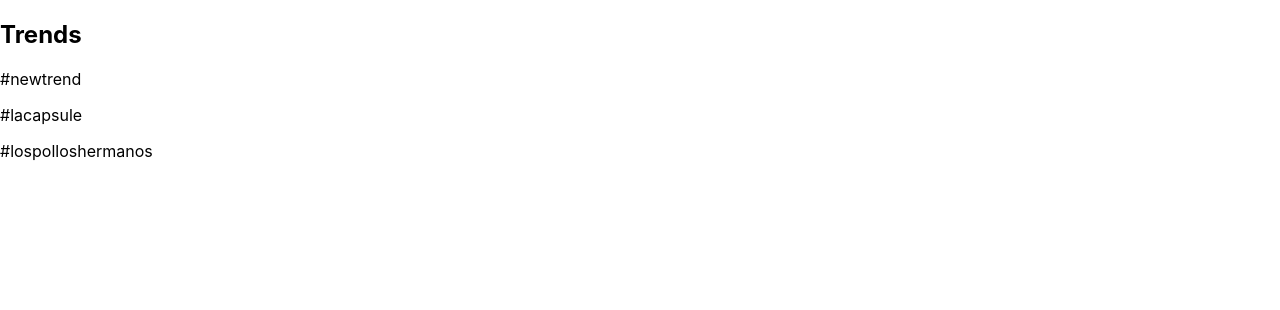
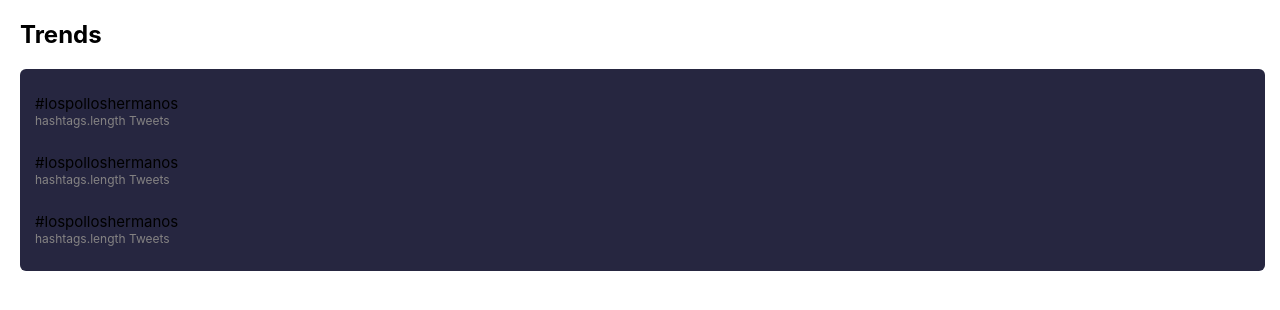
Before and after one commit to MarineSchuermans/twitter2-frontend, a Next.js app: page /hashtags in a window 1280 px wide. Shown: the top 310 px of the page. Built offline with nearby package versions, Linux system fonts and the light colour scheme.

Commit message:
page Home is ok

```diff
--- a/components/Hashtags.js
+++ b/components/Hashtags.js
@@ -4,7 +4,7 @@
 import { useSelector } from 'react-redux';
 import Home from './Home';
 
-function Trends() {
+function Hashtags() {
   const trends = useSelector((state) => state.trends);
 
   return (
@@ -26,4 +26,4 @@
   );
 }
 
-export default Trends;
+export default Hashtags;
--- a/components/Home.js
+++ b/components/Home.js
@@ -3,6 +3,7 @@
 import Tweet from './Tweet'
 import LastTweet from './LastTweets';
 import Trends from './Trends';
+import Hashtags from './Hashtags';
 
 import ReactDOM from 'react-dom'
 import { FontAwesomeIcon } from '@fortawesome/react-fontawesome'
--- a/components/Trends.js
+++ b/components/Trends.js
@@ -3,11 +3,22 @@
 function Trends () {
 
     return (
-        <div>
-        <h2> Trends </h2>
-        <p> #newtrend </p>
-        <p> #lacapsule</p>
-        <p> #lospolloshermanos</p>
+        <div className={styles.trends}>
+        <h2 className={styles.title}> Trends </h2>
+        <div className={styles.hashtags}>
+            <div className={styles.bloc}>
+                <p className={styles.text}> #lospolloshermanos</p>
+                <p className={styles.counterHash}>hashtags.length Tweets</p>
+            </div>
+            <div className={styles.bloc}>
+                <p className={styles.text}> #lospolloshermanos</p>
+                <p className={styles.counterHash}>hashtags.length Tweets</p>
+            </div>
+            <div className={styles.bloc}>
+                <p className={styles.text}> #lospolloshermanos</p>
+                <p className={styles.counterHash}>hashtags.length Tweets</p>
+            </div>
+        </div>
         </div>
     )
 }
--- a/styles/Trends.module.css
+++ b/styles/Trends.module.css
@@ -0,0 +1,31 @@
+.trends {
+    margin-left: 20px;
+    margin-right: 15px;
+}
+
+.title {
+    text-align: left;
+}
+
+.bloc {
+    padding-bottom: 25px;
+}
+
+.hashtags {
+    padding-top : 25px;
+    background-color:#262640;
+    padding-left: 15px;
+    border-radius: 6px;
+    opacity: 1;
+}
+
+.text {
+    font-size: 15px;
+    margin:0
+}
+
+.counterHash {
+    color: #858383;
+    font-size: 12px;
+    margin:0
+}
```
